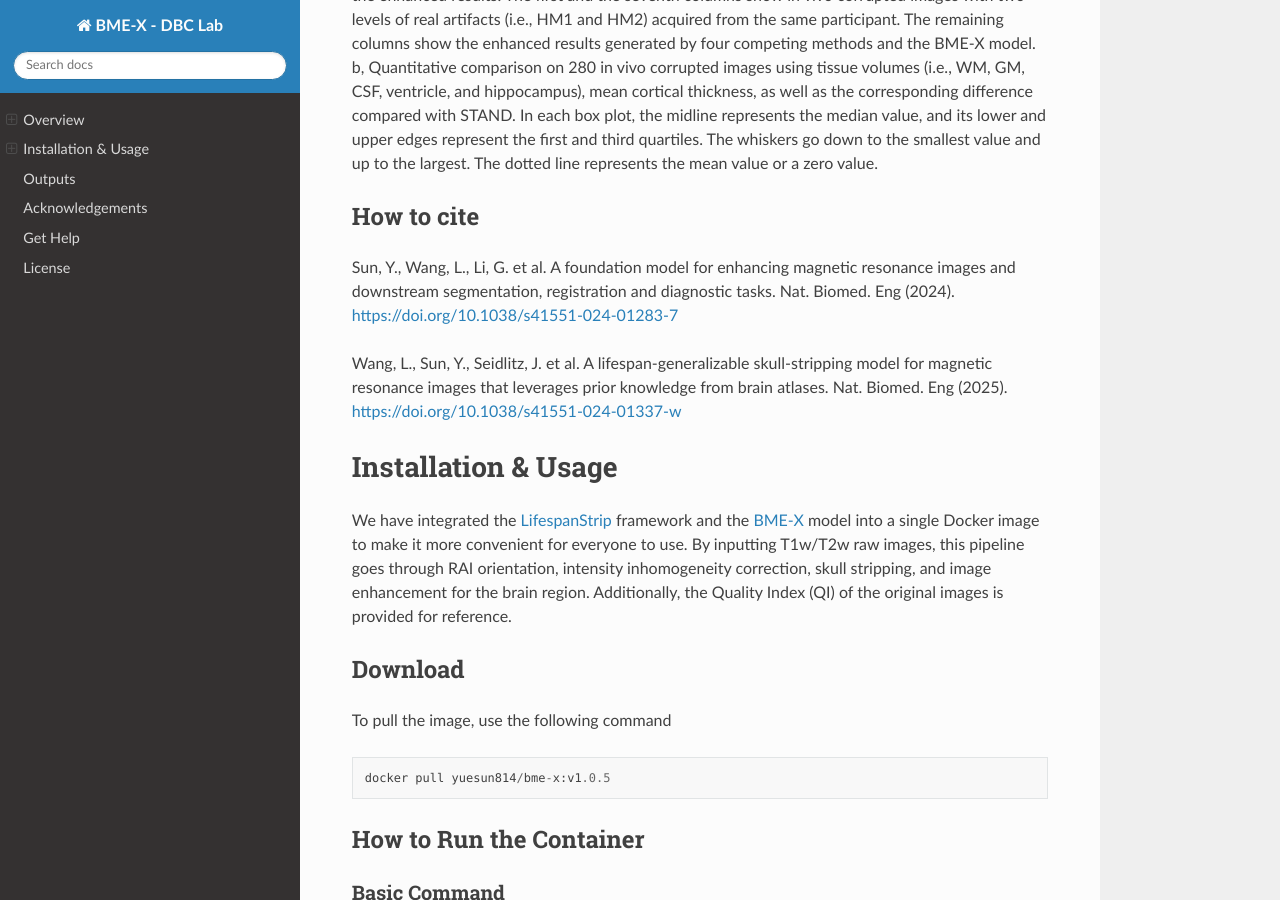
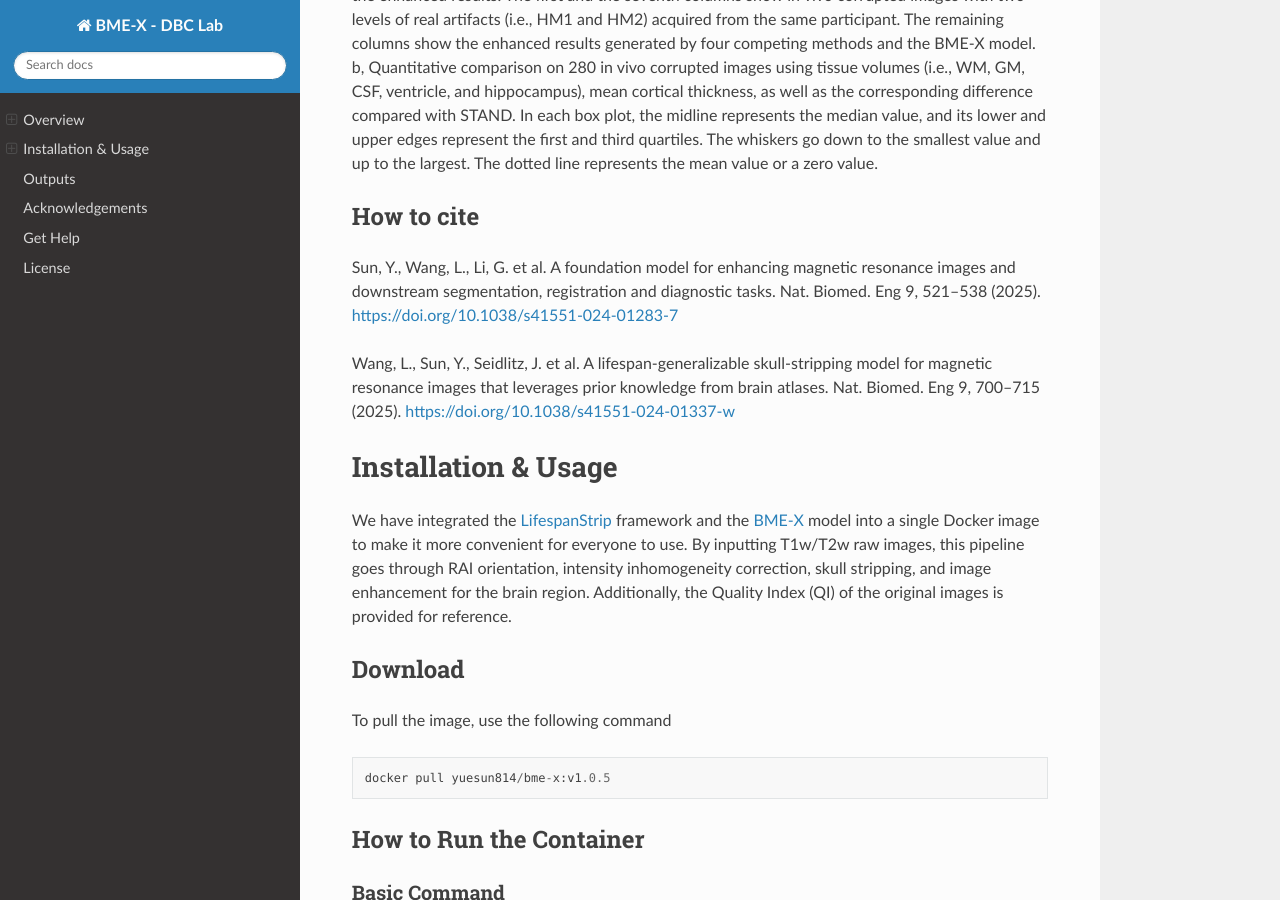
Before and after one commit to DBC-Lab/Brain_MRI_Enhancement, a Sphinx documentation site: the page built from source/index.rst, in a window 1280 px wide and 900 px high, scrolled down 4029 px. Built offline with Sphinx 7.4.7 and the Read the Docs theme 3.1.0, drawn with Linux system fonts in a browser that asks for light colours.

Commit message:
Update index.rst

```diff
--- a/source/index.rst
+++ b/source/index.rst
@@ -73,9 +73,9 @@ Enhancement results and the bias quantification for 280 in vivo corrupted T1w im
 How to cite
 ------------
 
-Sun, Y., Wang, L., Li, G. et al. A foundation model for enhancing magnetic resonance images and downstream segmentation, registration and diagnostic tasks. Nat. Biomed. Eng (2024). https://doi.org/10.1038/s41551-024-01283-7
+Sun, Y., Wang, L., Li, G. et al. A foundation model for enhancing magnetic resonance images and downstream segmentation, registration and diagnostic tasks. Nat. Biomed. Eng 9, 521–538 (2025). https://doi.org/10.1038/s41551-024-01283-7
 
-Wang, L., Sun, Y., Seidlitz, J. et al. A lifespan-generalizable skull-stripping model for magnetic resonance images that leverages prior knowledge from brain atlases. Nat. Biomed. Eng (2025). https://doi.org/10.1038/s41551-024-01337-w
+Wang, L., Sun, Y., Seidlitz, J. et al. A lifespan-generalizable skull-stripping model for magnetic resonance images that leverages prior knowledge from brain atlases. Nat. Biomed. Eng 9, 700–715 (2025). https://doi.org/10.1038/s41551-024-01337-w
 
 ======================
 Installation & Usage
```
